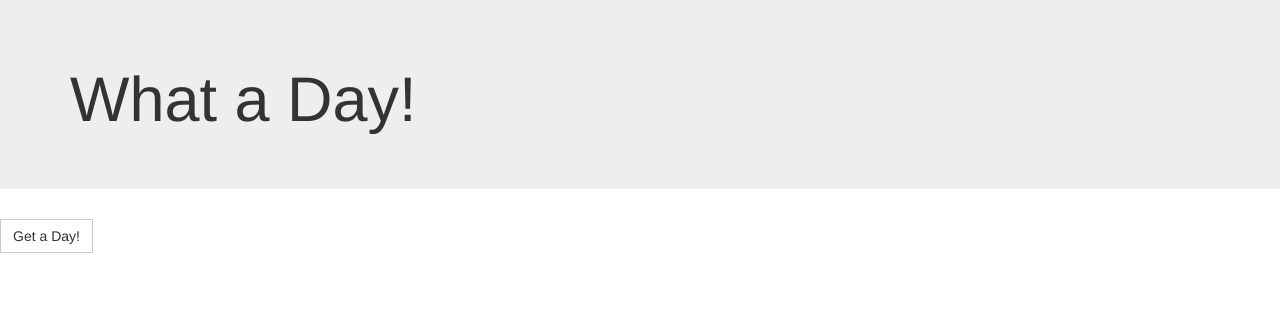
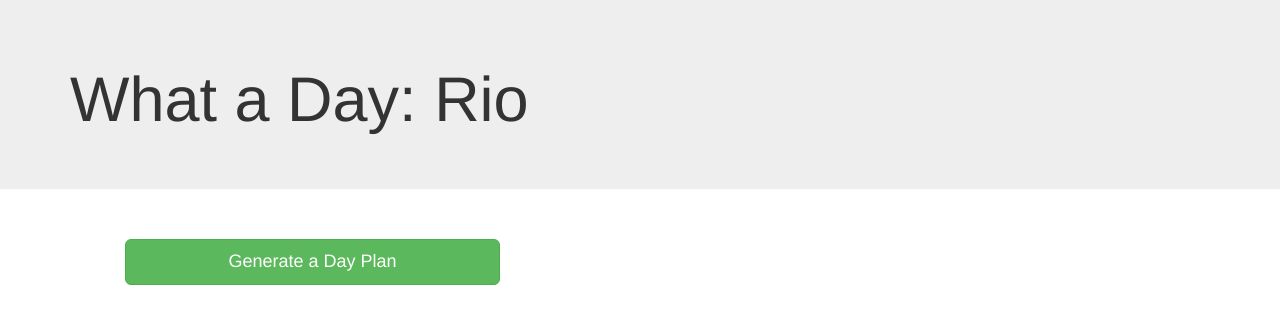
Before and after one commit to Matheusrma/flask-landingPage, a Flask app: page / in a window 1280 px wide. Shown: the top 324 px of the page. Run offline with Flask 2, Linux system fonts and the light colour scheme.

Commit message:
Layout changes

```diff
--- a/source/static/css/base.css
+++ b/source/static/css/base.css
@@ -1,2 +1,12 @@
 #day-container {
   display: none; }
+
+#cntr-generate-day {
+  width: 60%;
+  height: 50px;
+  margin: 20px auto;
+  float: center; }
+
+#cntr-main {
+  margin: 0 auto;
+  float: center; }
--- a/source/static/scss/base.scss
+++ b/source/static/scss/base.scss
@@ -2,3 +2,17 @@
 {
 	display:none;
 }
+
+#cntr-generate-day
+{
+	width: 60%;
+	height: 50px;
+	margin:20px auto;
+	float:center;
+}
+
+#cntr-main
+{
+	margin:0 auto;
+	float:center;
+}
--- a/source/templates/index.html
+++ b/source/templates/index.html
@@ -11,30 +11,27 @@
 
 		<div class="jumbotron">
 			<div class="container">
-		    	<h1>What a Day!</h1>
+		    	<h1>What a Day: Rio</h1>
 		    	<!--<p><a class="btn btn-primary btn-lg">Learn more</a></p> -->
 		  </div>
 		</div>
 
 		<div class="row">
-			<div class="col-lg-6">
-		    	<div class="input-group">
-		    		<!-- <input type="text" class="form-control"> -->
-		    		<span class="input-group-btn">
-			    		<button id="search-button" class="btn btn-default" type="button">Get a Day!</button>
-			    	</span>
-		    	</div><!-- /input-group -->
+			<div id="cntr-main" class="col-lg-6">
+				<div id="cntr-generate-day">
+			    	<button id="btn-generate-day" type="button" class="btn btn-block btn-success btn-lg">
+			    		Generate a Day Plan
+			    	</button>
 			  	</div><!-- /.col-lg-6 -->
-		</div>
 
-		<div class="row">
-	  		<div id="day-container" class="col-lg-4">
+			  	<div id="day-container">
 		  			<ul class="list-group">
 						<li class="list-group-item">9:00 - 12:00: Jardim botânico</li>
 						<li class="list-group-item">12:00 - 14:00: Almoço no restaurante X</li>
 						<li class="list-group-item">14:00 - 20:00: Passeio na lagoa</li>
 						<li class="list-group-item">20:00 - 23:00: Jantar na lagoa</li>
 					</ul>
+		  		</div>
 		  	</div>
 		</div>
 
@@ -45,7 +42,7 @@
    		<script>
 			$(document).ready(function(){
 
-				$("#search-button").click(function(e){
+				$("#btn-generate-day").click(function(e){
 					$("#day-container").css("display","block");
 				});
 
```
Also changed, not shown: 1 other file. Lines whose indentation alone changed are shown as unchanged.
